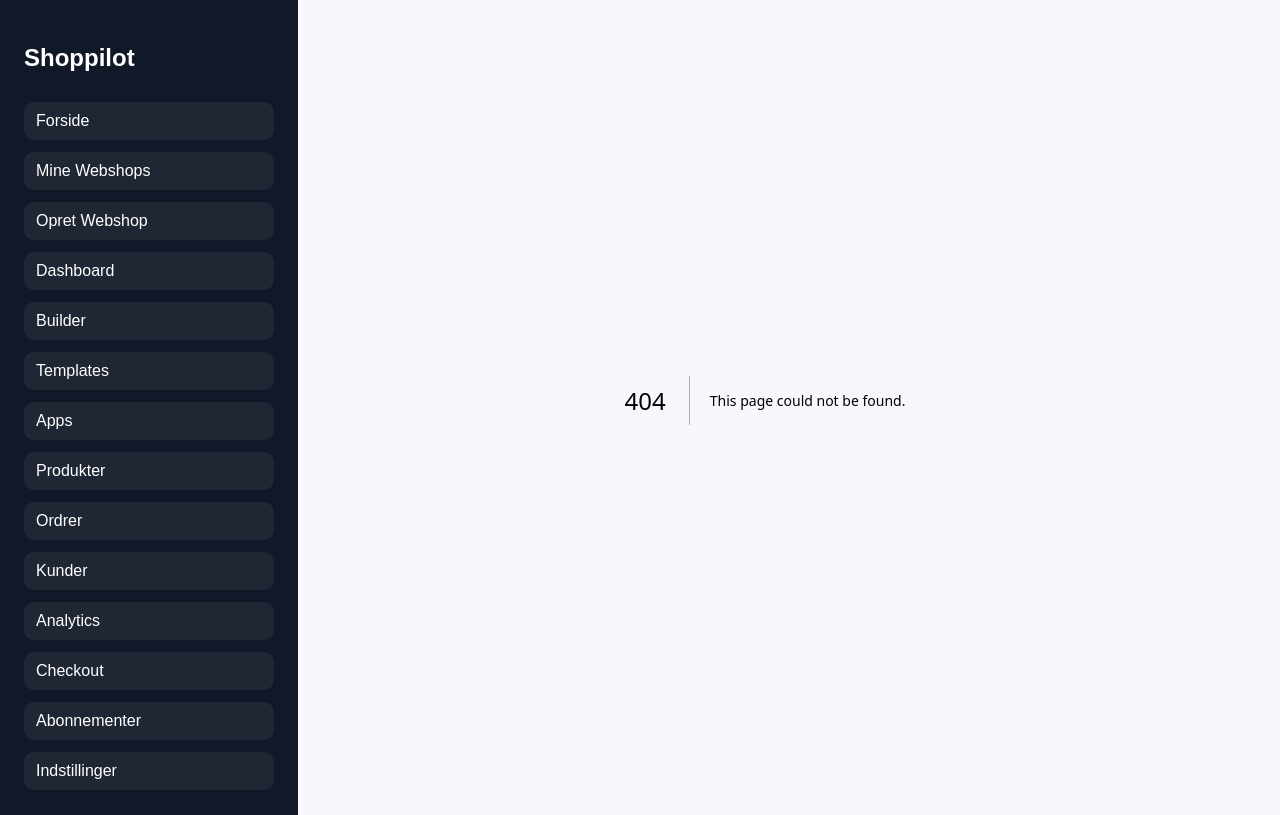
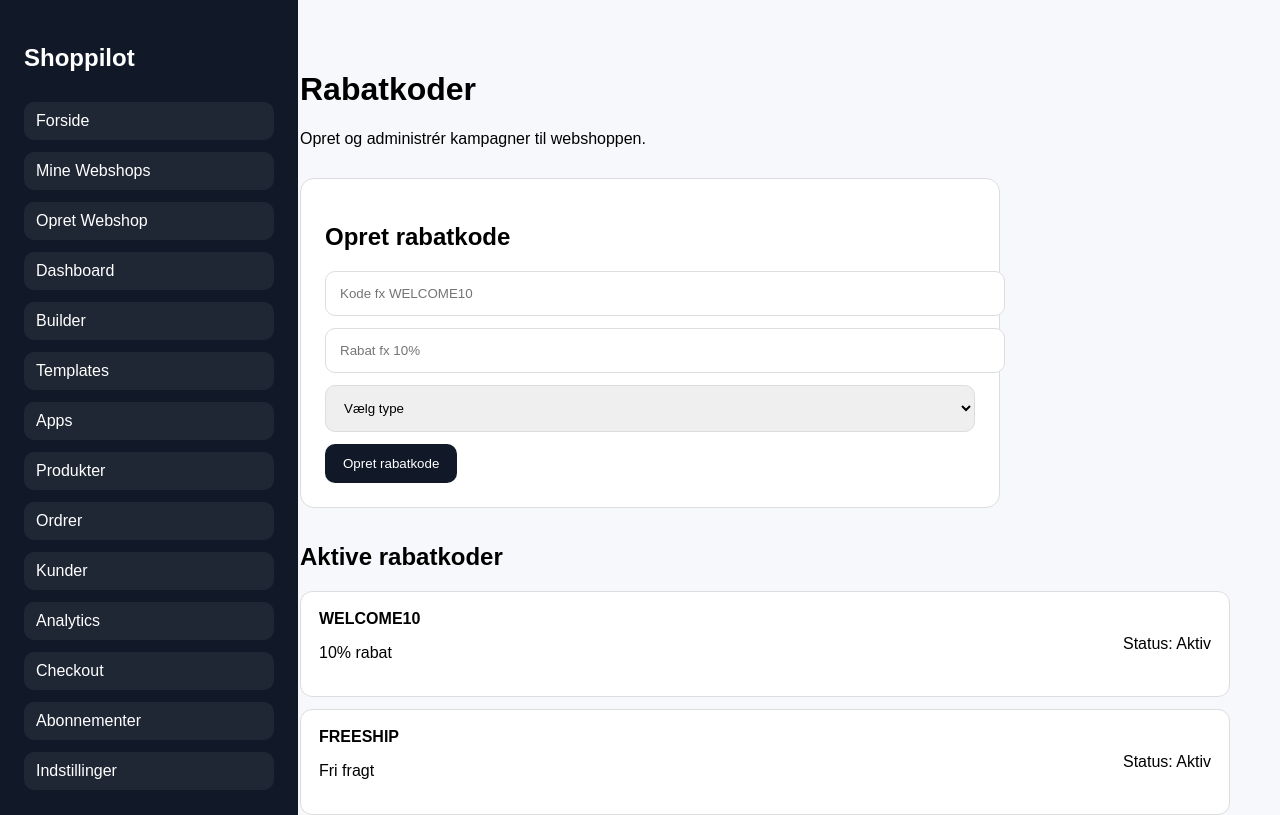
Before and after one commit to postjkhandel-ship-it/shoppilot, a Next.js app: page /discounts in a window 1280 px wide. Before the commit this address had no page. Shown: the top 815 px of the page. Built offline with nearby package versions, Linux system fonts and the light colour scheme.

Commit message:
Create page.js

```diff
--- /dev/null
+++ b/app/discounts/page.js
@@ -0,0 +1,81 @@
+export default function Discounts() {
+  const discounts = [
+    { code: "WELCOME10", type: "10% rabat", status: "Aktiv" },
+    { code: "FREESHIP", type: "Fri fragt", status: "Aktiv" },
+    { code: "SUMMER25", type: "25% rabat", status: "Kladde" }
+  ];
+
+  return (
+    <main style={{ padding: "50px", fontFamily: "Arial" }}>
+      <h1>Rabatkoder</h1>
+      <p>Opret og administrér kampagner til webshoppen.</p>
+
+      <div style={card}>
+        <h2>Opret rabatkode</h2>
+
+        <input placeholder="Kode fx WELCOME10" style={input} />
+        <input placeholder="Rabat fx 10%" style={input} />
+
+        <select style={input}>
+          <option>Vælg type</option>
+          <option>Procent rabat</option>
+          <option>Fast beløb</option>
+          <option>Fri fragt</option>
+        </select>
+
+        <button style={button}>Opret rabatkode</button>
+      </div>
+
+      <h2 style={{ marginTop: "35px" }}>Aktive rabatkoder</h2>
+
+      <div style={{ display: "grid", gap: "12px" }}>
+        {discounts.map((discount) => (
+          <div key={discount.code} style={row}>
+            <div>
+              <strong>{discount.code}</strong>
+              <p>{discount.type}</p>
+            </div>
+
+            <p>Status: {discount.status}</p>
+          </div>
+        ))}
+      </div>
+    </main>
+  );
+}
+
+const card = {
+  background: "#fff",
+  border: "1px solid #ddd",
+  borderRadius: "14px",
+  padding: "24px",
+  maxWidth: "650px",
+  marginTop: "30px"
+};
+
+const input = {
+  width: "100%",
+  padding: "14px",
+  marginBottom: "12px",
+  border: "1px solid #ddd",
+  borderRadius: "10px"
+};
+
+const row = {
+  background: "#fff",
+  border: "1px solid #ddd",
+  borderRadius: "12px",
+  padding: "18px",
+  display: "flex",
+  justifyContent: "space-between",
+  alignItems: "center"
+};
+
+const button = {
+  background: "#111827",
+  color: "white",
+  border: "none",
+  padding: "12px 18px",
+  borderRadius: "10px",
+  cursor: "pointer"
+};
```
